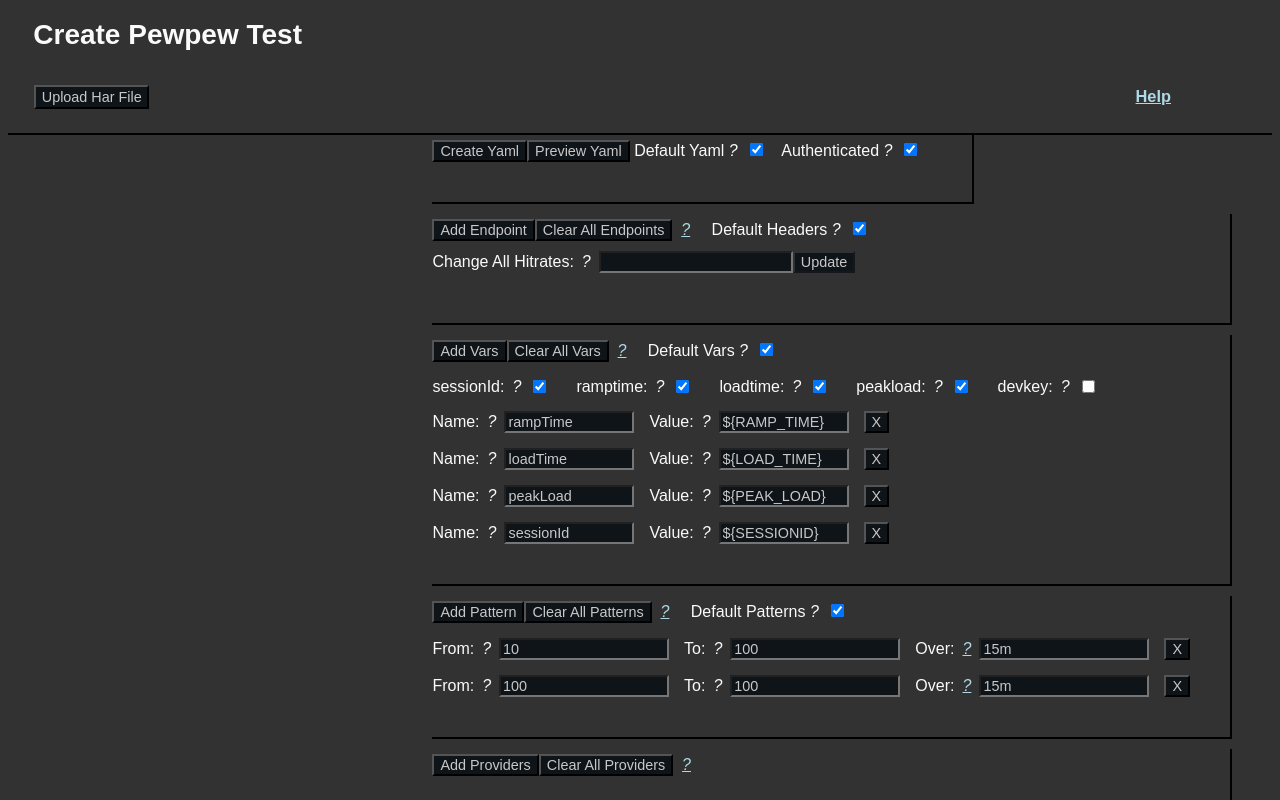
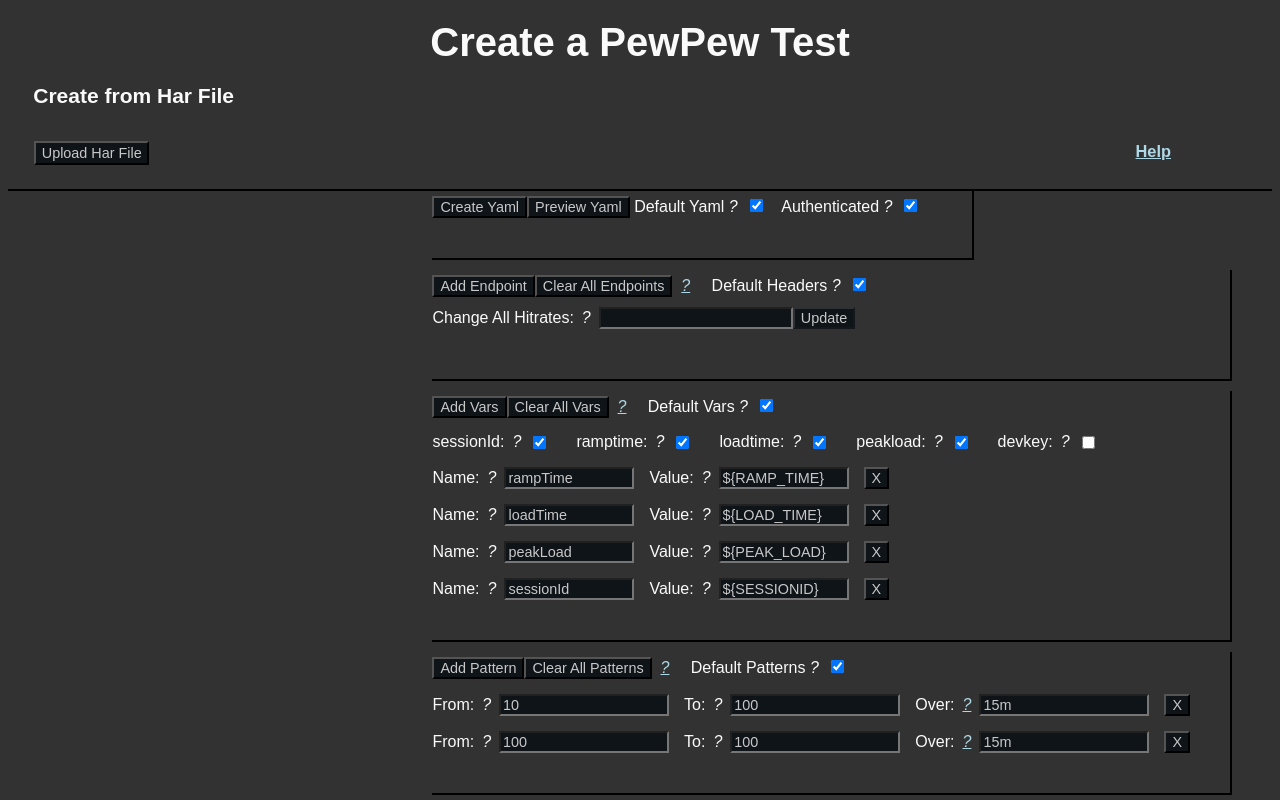
Before and after one commit to FamilySearch/pewpew, a React app in the folder guide/results-viewer-react/: page / in a window 1280 px wide. Shown: the top 800 px of the page. Built offline with nearby package versions, Linux system fonts and the light colour scheme.

Commit message:
MOved the main header to the html file from the component

```diff
--- a/guide/results-viewer-react/src/YamlWriter.tsx
+++ b/guide/results-viewer-react/src/YamlWriter.tsx
@@ -36,6 +36,7 @@
 
   return (<>
     <GlobalStyle />
+    <h1>Create a PewPew Test</h1>
     <YamlWriterUpload sendEndpoints={updateEndpoints}/>
     <YamlWriterForm clearParentEndpoints={clearEndpoints} parentEndpoints={state.endpoints}/>
   </>
--- a/guide/results-viewer-react/src/components/YamlWriterUpload/index.tsx
+++ b/guide/results-viewer-react/src/components/YamlWriterUpload/index.tsx
@@ -409,7 +409,7 @@
 
   return (
     <HeaderMain>
-      <h1> Create Pewpew Test </h1>
+      <h2> Create from Har File </h2>
       <Div style={{ marginTop: "0px", justifyContent: "space-between"}}>
         <UploadHarButton onClick={() => fileModalRef.current?.openModal()}>
           Upload Har File
```
